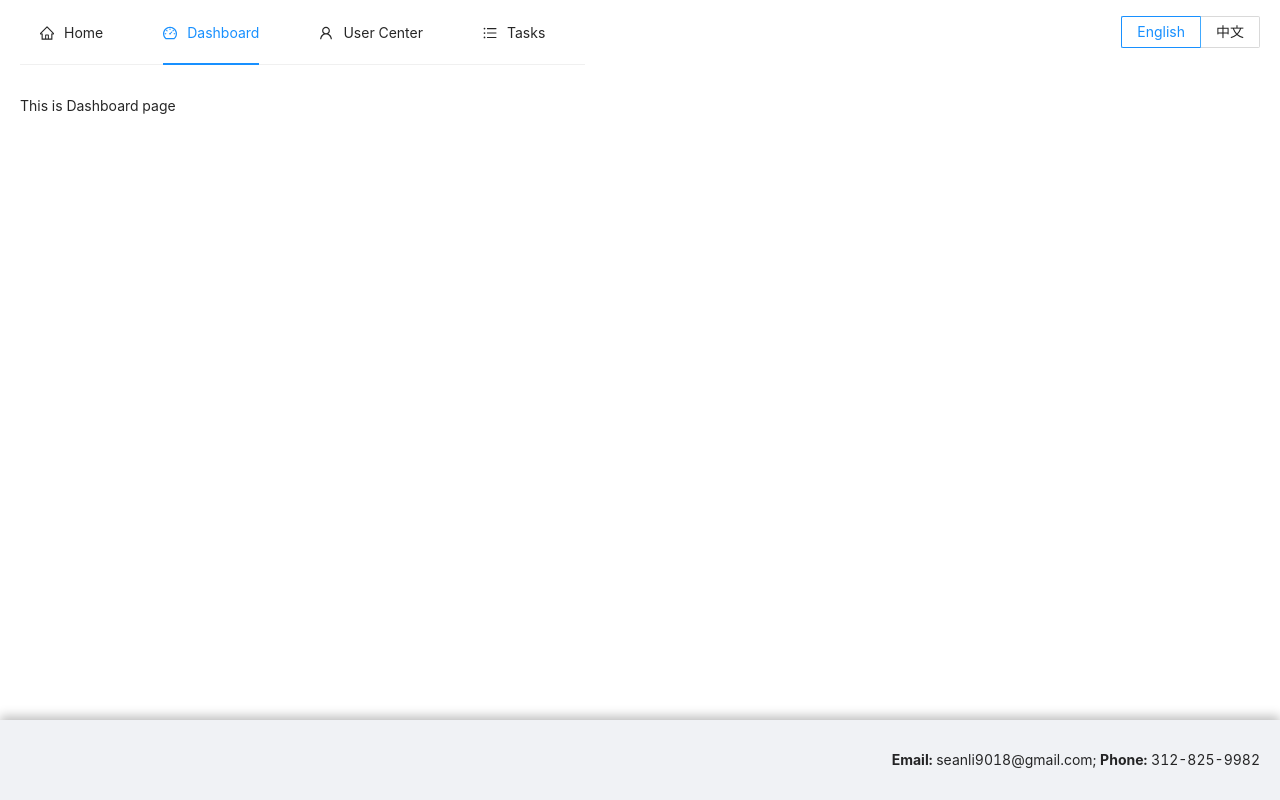
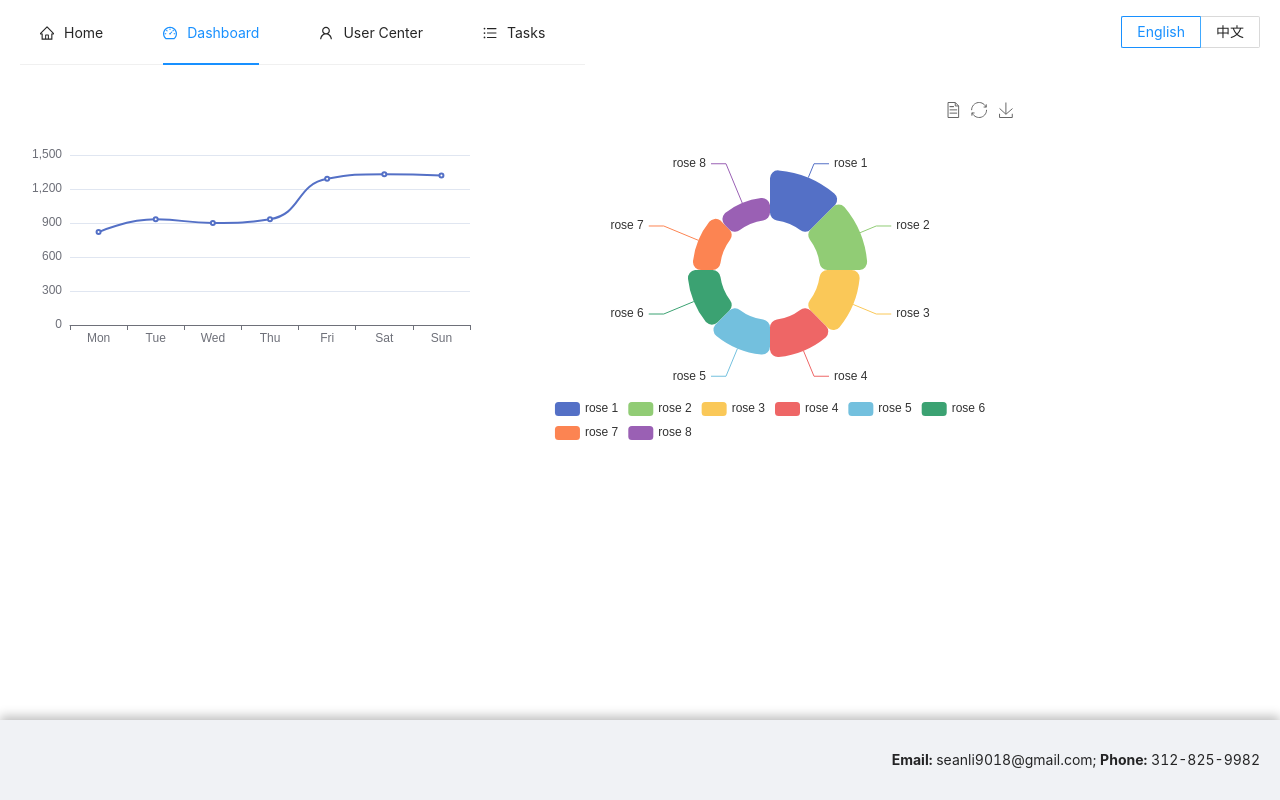
Before and after one commit to seanli9018/reactjs-demo, a React (Create React App) app: page /#/usercenter in a window 1280 px wide. Both pictures are taken after a click on the item "Dashboard". Built offline with nearby package versions, Linux system fonts and the light colour scheme.

Commit message:
Echarts updated

```diff
--- a/package.json
+++ b/package.json
@@ -8,6 +8,7 @@
     "@testing-library/react": "^11.2.5",
     "@testing-library/user-event": "^12.8.1",
     "antd": "^4.14.0",
+    "echarts": "^5.0.2",
     "moment": "^2.29.1",
     "prop-types": "^15.7.2",
     "react": "^17.0.1",
--- /dev/null
+++ b/src/components/ReactEcharts.jsx
@@ -0,0 +1,65 @@
+// import from react
+import React, {useEffect} from 'react';
+import PropTypes from 'prop-types';
+
+// import from echarts
+import * as echarts from 'echarts/core';
+import {
+  GridComponent,
+  ToolboxComponent,
+  LegendComponent
+} from 'echarts/components';
+import {
+  LineChart,
+  PieChart
+} from 'echarts/charts';
+import {
+  CanvasRenderer
+} from 'echarts/renderers';
+
+function ReactEcharts(props) {
+  echarts.use(
+    [GridComponent, LineChart, CanvasRenderer, ToolboxComponent,
+      LegendComponent, PieChart]
+  );
+  const echartsInstance = echarts; //echarts object
+  let echartsDOMElement = null; //echarts dom
+  let { option, style, className } = props // get props
+
+  // get real dom on didMount
+  useEffect(() => {
+    //get dom element instance, if no instance then init one
+    let echartObj = echartsInstance.getInstanceByDom(echartsDOMElement) ||
+      echartsInstance.init(echartsDOMElement);
+
+    //set echarts option
+    echartObj.setOption(option);
+
+    // Destory the element on WillUnmount
+    return function destroyEchartElement() {
+      echartObj.dispose();
+    }
+  }, [option])
+
+  return (
+    <div
+      ref={(e) => {echartsDOMElement = e}}
+      style={style}
+      className={className}
+    >Echarts</div>
+  )
+}
+
+// specify propTypes for component
+ReactEcharts.propTypes = {
+  option: PropTypes.object.isRequired,
+  style: PropTypes.object,
+  className: PropTypes.string
+}
+
+ReactEcharts.defaultProps = {
+  style: {height: "300px", width: "500px"},
+  className: ""
+}
+
+export default ReactEcharts;
--- a/src/pages/Dashboard.jsx
+++ b/src/pages/Dashboard.jsx
@@ -1,13 +1,67 @@
-import React from 'react';
+import React, {useEffect} from 'react';
 
-class Dashboard extends React.Component {
-  render() {
-    return (
-      <div>
-        This is Dashboard page
-      </div>
-    );
+// import components
+import ReactEcharts from "../components/ReactEcharts";
+
+
+function Dashboard() {
+  let option1 = {
+    xAxis: {
+      type: 'category',
+      data: ['Mon', 'Tue', 'Wed', 'Thu', 'Fri', 'Sat', 'Sun']
+    },
+    yAxis: {
+      type: 'value'
+    },
+    series: [{
+      data: [820, 932, 901, 934, 1290, 1330, 1320],
+      type: 'line',
+      smooth: true
+    }]
   }
+
+  let option2 = {
+    legend: {
+      top: 'bottom'
+    },
+    toolbox: {
+      show: true,
+      feature: {
+        mark: {show: true},
+        dataView: {show: true, readOnly: false},
+        restore: {show: true},
+        saveAsImage: {show: true}
+      }
+    },
+    series: [
+      {
+        name: 'Pattern',
+        type: 'pie',
+        radius: [50, 100],
+        center: ['50%', '50%'],
+        roseType: 'area',
+        itemStyle: {
+          borderRadius: 8
+        },
+        data: [
+          {value: 40, name: 'rose 1'},
+          {value: 38, name: 'rose 2'},
+          {value: 32, name: 'rose 3'},
+          {value: 30, name: 'rose 4'},
+          {value: 28, name: 'rose 5'},
+          {value: 26, name: 'rose 6'},
+          {value: 22, name: 'rose 7'},
+          {value: 18, name: 'rose 8'}
+        ]
+      }
+    ]
+  }
+  return (
+    <div id="main-container" style={{display: 'flex', flexDirection: 'row'}}>
+      <ReactEcharts option={option1} />
+      <ReactEcharts option={option2} style={{"width": "500px", "height": "350px"}}/>
+    </div>
+  )
 }
 
 export default Dashboard;
```
Also changed, not shown: 1 other file (tests, documents, lock files or other folders).
